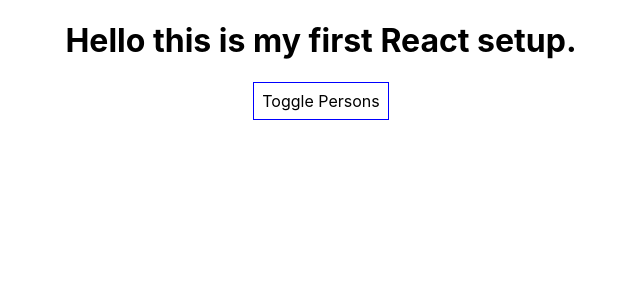
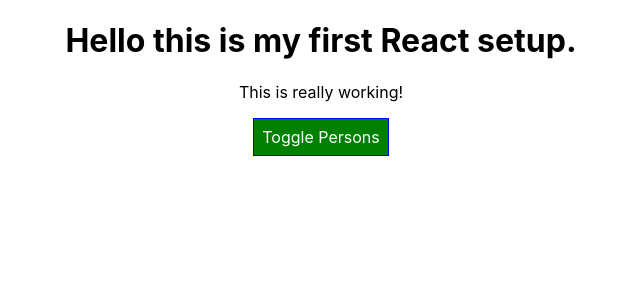
Before and after one commit to Elijbet/ReactTheCompleteGuideWithMax, a React (Create React App) app: page / in a window 1280 px wide. Shown: the top 300 px of the page, without its empty margins (319-959 px from the left). Built offline with nearby package versions, Linux system fonts and the light colour scheme.

Commit message:
Flexible lists: how to make components have individual input fields, independent of each other. * Setting class names dynamically.

```diff
--- a/src/App.css
+++ b/src/App.css
@@ -1,3 +1,11 @@
 .App {
   text-align: center;
 }
+
+.red {
+	color: red;
+}
+
+.bold {
+	font-weight: bold;
+}
--- a/src/App.js
+++ b/src/App.js
@@ -46,7 +46,8 @@
 	}
   render() {
   	const style = {
-  		backgroundColor: 'white',
+  		backgroundColor: 'green',
+  		color: 'white',
   		font: 'inherit',
   		border: '1px solid blue',
   		padding: '8px',
@@ -57,6 +58,8 @@
   		persons = (
 	  		<div>
 	  			{this.state.persons.map((person, index) => {
+	  				// If you put the tag on the next line after return you'll get the following error:
+	  				// Expected an assignment or function call and instead saw an expression  no-unused-expressions.
 	  				return <Person
 	  				click={() => this.deletePersonHandler(index)}
 	        	name={person.name}
@@ -66,17 +69,29 @@
 	        </Person>
 	  			})}
 	      </div>
-      )
+      );
+
+	  	style.backgroundColor = 'red';
   	}
+
+  	const classes = [];
+  	if(this.state.persons.length <=2){
+  		classes.push('red');
+  	}
+  	if(this.state.persons.length <=1){
+  		classes.push('bold');
+  	}
+
     return (
       <div className="App">
         <h1>Hello this is my first React setup.</h1>
-        {persons}
+        <p className={classes.join(' ')}>This is really working!</p>
         <button
         	style={style}
         	onClick={this.togglePersonsHandler}>
         	Toggle Persons
         </button>
+        {persons}
       </div>
     );
   }
```
Also changed, not shown: 1 other file (tests, documents, lock files or other folders).
